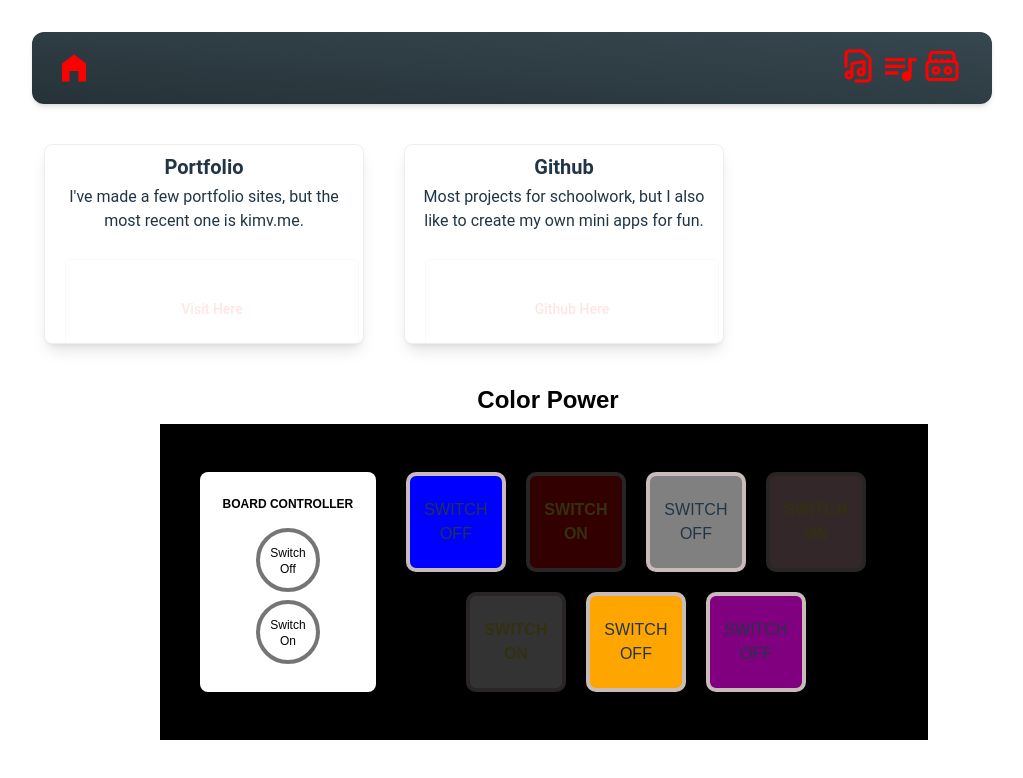
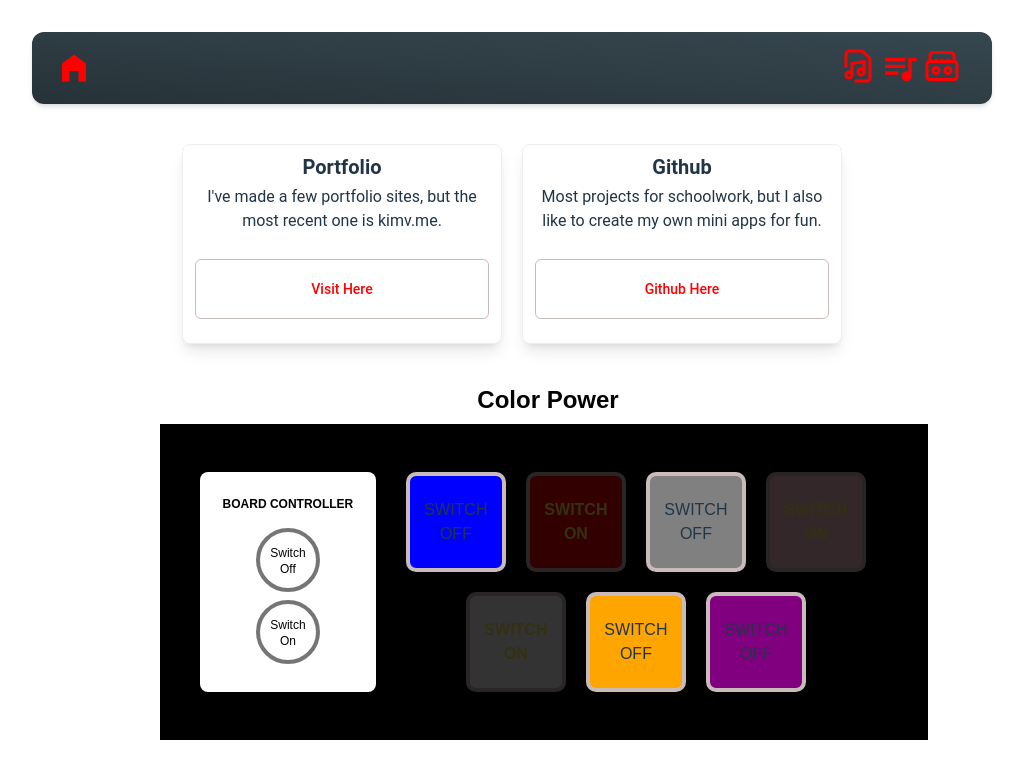
Before and after one commit to dezineskv/react-interact, a React (Vite) app: page / in a window 1280 px wide. Shown: the top 778 px of the page, without its empty margins (128-1151 px from the left). Built offline with nearby package versions, Linux system fonts and the light colour scheme.

Commit message:
cleanup of css for overall look & feel

```diff
--- a/src/components/Cards.jsx
+++ b/src/components/Cards.jsx
@@ -5,43 +5,43 @@ import "../App.css";
 function Cards() {
   return (
     <>
-      <div className="flex flex-row gap-10 justify-center max-w-screen-lg">
-        <div class="w-full max-w-xs overflow-hidden rounded-lg border border-slate-200 bg-white shadow-lg shadow-slate-950/5 h-[200px]">
-          <div class="h-max w-full rounded px-3 py-2">
-            <h6 class="font-sans text-base font-bold text-current antialiased md:text-lg lg:text-xl">
+      <div className="flex flex-row gap-5 justify-center ">
+        <div className="w-full max-w-xs overflow-hidden rounded-lg border border-slate-200 bg-white shadow-lg shadow-slate-950/5 h-[200px]">
+          <div className="h-max w-full rounded px-3 py-2">
+            <h6 className="font-sans text-base font-bold text-current antialiased md:text-lg lg:text-xl">
               Portfolio
             </h6>
-            <p class="my-1 font-sans text-base text-slate-600 antialiased">
+            <p className="my-1 font-sans text-base text-slate-600 antialiased">
               I've made a few portfolio sites, but the most recent one is
               kimv.me.
             </p>
           </div>
-          <div class="w-full rounded px-3 pb-3 pt-1.5">
+          <div className="w-full rounded px-3 pb-3 pt-1.5">
             <Link to="https://www.kimv.me">
               <button
-                class="w-full rounded-md border border-slate-800 bg-red px-4 py-2 text-center font-sans text-sm font-medium text-slate-50 transition-all duration-300 ease-in hover:border-slate-700 hover:bg-slate-700 disabled:cursor-not-allowed disabled:opacity-50 disabled:shadow-none text-red"
-                style={{ color: "red" }}
+                className="w-full rounded-md border border-red bg-red px-4 py-2 mx-auto text-center font-sans text-sm font-medium  transition-all duration-300 ease-in hover:border-slate-700 hover:bg-slate-700 disabled:cursor-not-allowed disabled:shadow-none text-red"
+                style={{ color: "red", opacity: 1, maxHeight: "60px" }}
               >
                 Visit Here
               </button>
             </Link>
           </div>
         </div>
-        <div class="w-full max-w-xs overflow-hidden rounded-lg border border-slate-200 bg-white shadow-lg shadow-slate-950/5 h-[200px]">
-          <div class="h-max w-full rounded px-3 py-2">
-            <h6 class="font-sans text-base font-bold text-current antialiased md:text-lg lg:text-xl">
+        <div className="w-full max-w-xs overflow-hidden rounded-lg border border-slate-200 bg-white shadow-lg shadow-slate-950/5 h-[200px]">
+          <div className="h-max w-full rounded px-3 py-2">
+            <h6 className="font-sans text-base font-bold text-current antialiased md:text-lg lg:text-xl">
               Github
             </h6>
-            <p class="my-1 font-sans text-base text-slate-600 antialiased">
-              Most projects for schoolwork, but I also like to create
-              my own mini apps for fun.
+            <p className="my-1 font-sans text-base text-slate-600 antialiased">
+              Most projects for schoolwork, but I also like to create my own
+              mini apps for fun.
             </p>
           </div>
-          <div class="w-full rounded px-3 pb-3 pt-1.5">
+          <div className="w-full rounded px-3 pb-3 pt-1.5">
             <Link to="https://github.com/dezineskv">
               <button
-                class="w-full rounded-md border border-slate-800 bg-red px-4 py-2 text-center font-sans text-sm font-medium text-slate-50 transition-all duration-300 ease-in hover:border-slate-700 hover:bg-slate-700 disabled:cursor-not-allowed disabled:opacity-50 disabled:shadow-none text-red"
-                style={{ color: "red" }}
+                className="w-full rounded-md border border-red bg-red px-4 py-2 mx-auto text-center font-sans text-sm font-medium  transition-all duration-300 ease-in hover:border-slate-700 hover:bg-slate-700 disabled:cursor-not-allowed disabled:shadow-none text-red"
+                style={{ color: "red", opacity: 1, maxHeight: "60px" }}
               >
                 Github Here
               </button>
--- a/src/components/MusicNotes.jsx
+++ b/src/components/MusicNotes.jsx
@@ -28,7 +28,7 @@ function MusicNotes() {
         <div className="flex flex-row gap-10 justify-center max-w-screen-lg">
           <div class="w-full max-w-[200px] overflow-hidden rounded-lg border border-slate-200 bg-white shadow-lg shadow-slate-950/5">
             <div class="flex flex-col justify-center items-center h-full w-full rounded px-3 py-0 my-0">
-              <h6 class="flex items-start justify-center font-sans text-base font-bold text-current antialiased md:text-lg lg:text-xl mb-5">
+              <h6 class="flex items-start justify-center font-sans text-base font-bold text-current antialiased md:text-lg lg:text-xl mb-5 mt-5">
                 Sheet music controller
               </h6>
               <div
--- a/src/pages/Home.jsx
+++ b/src/pages/Home.jsx
@@ -7,7 +7,7 @@ function Home() {
   return (
     <>
       <Cards />
-      <div className="bg-slate-500 flex w-full justify-center mx-auto mt-10">
+      <div className="flex justify-center mx-auto mt-10 max-w-screen-md">
         <div className="rounded-lg border shadow-sm bg-white border-slate-200 shadow-slate-950/5 relative flex h-[30rem] w-full max-w-[50rem] flex-col items-end justify-center overflow-hidden text-center">
           <div className="p-2">
             <div className="absolute inset-0 m-0 h-full w-full rounded-none bg-cover bg-center">
```
